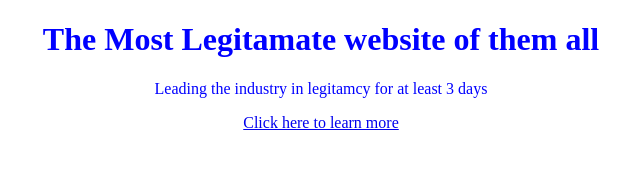
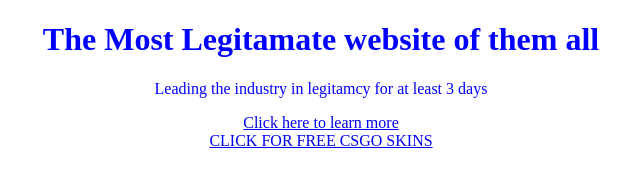
Before and after one commit to CombatHax/totally-legit-website, a plain HTML site: page index.html in a window 1280 px wide. Shown: the whole page, without its empty margins (319-959 px from the left). Drawn offline with Linux system fonts and the light colour scheme.

Commit message:
Add files via upload

```diff
--- a/index.html
+++ b/index.html
@@ -16,6 +16,8 @@
 		<h1>The Most Legitamate website of them all</h1>
 		<p>Leading the industry in legitamcy for at least 3 days</p>
 		<a href=".\learnmore.html">Click here to learn more</a>
+		<br>
+		<a href=".\formtest.html">CLICK FOR FREE CSGO SKINS</a>
 	</div>
 </body>
 </html>
```
